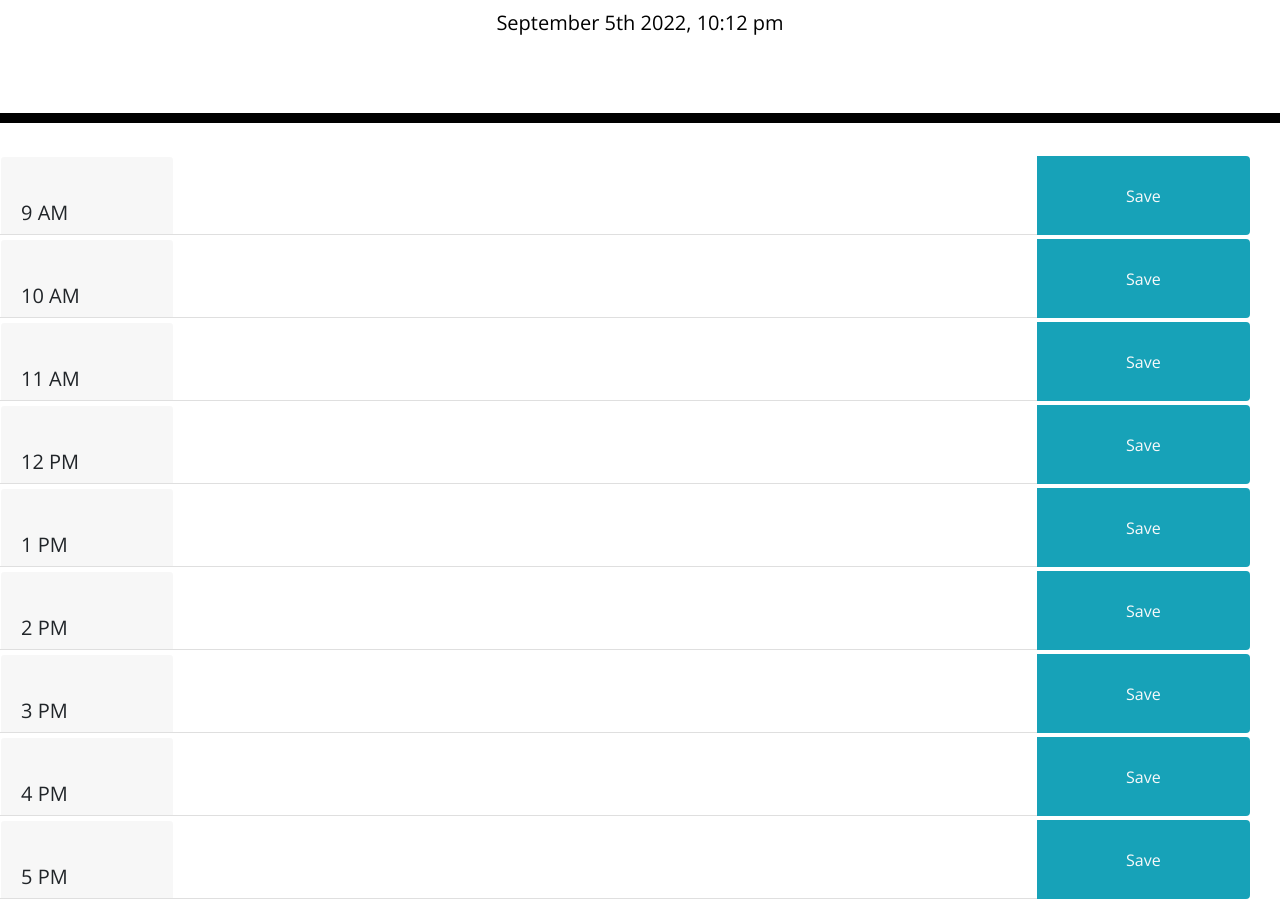
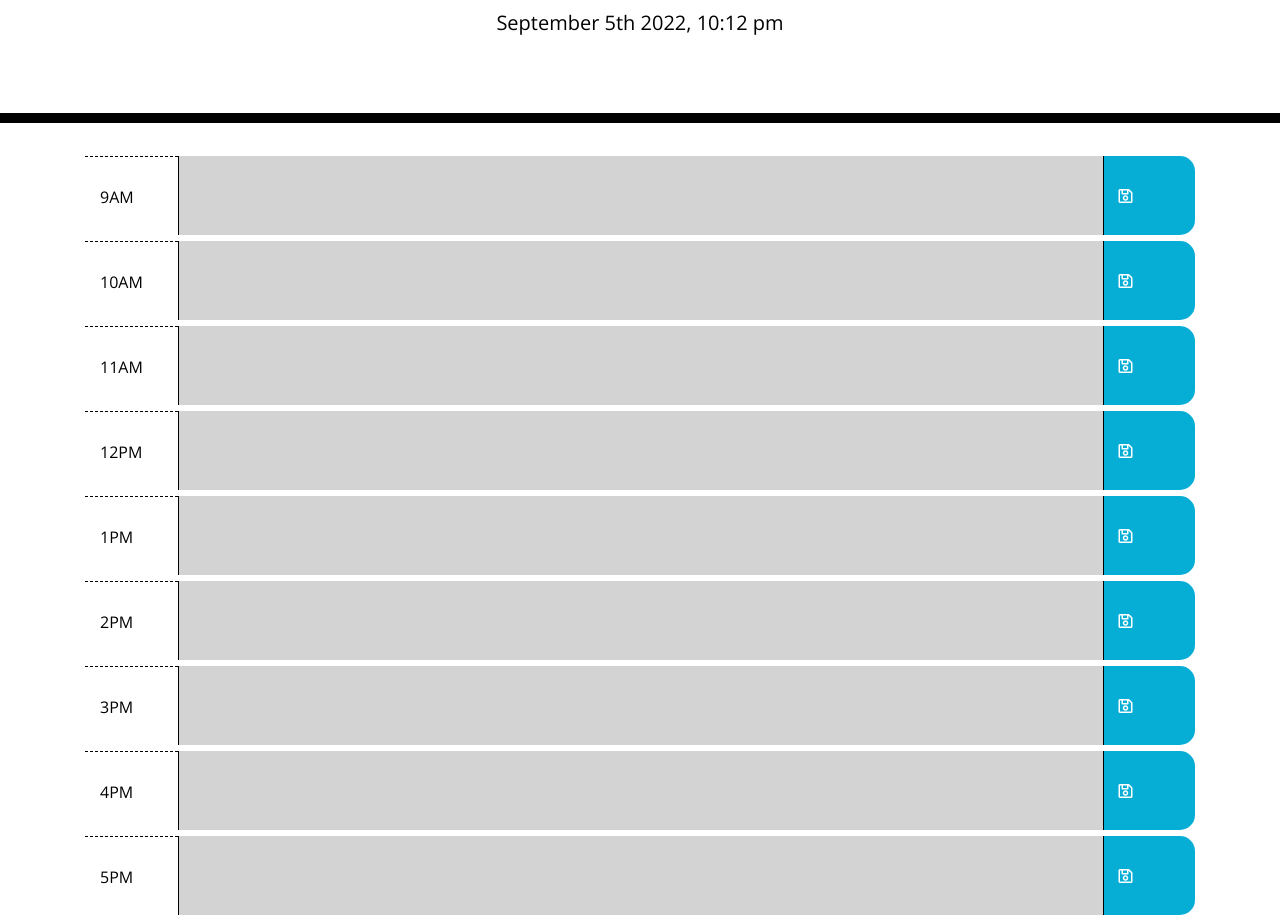
Before and after one commit to llacourciere/workday-scheduler, a plain HTML site: page index.html in a window 1280 px wide. Shown: the part 181-1101 px from the top of the page. Before the commit the page ends 1080 px from the top, so only its background shows below. Drawn offline with nearby package versions, Linux system fonts and the light colour scheme.

Commit message:
createad dynamic time slots

```diff
--- a/assets/css/style.css
+++ b/assets/css/style.css
@@ -34,6 +34,7 @@ textarea{
   white-space: pre-wrap;
   height: 80px;
   border-top: 1px solid white;;
+  margin: 5px auto;
 }
 
 .hour {
--- a/assets/js/script.js
+++ b/assets/js/script.js
@@ -1,5 +1,17 @@
-var appt = {};
 
+let store;
+
+const loadStorage = async ()=>{
+    if(localStorage.hours){
+        let store = await eval(localStorage.hours);
+
+        store.forEach((ms, i) => {
+            $('textarea').eq(i).val(ms);
+        });
+    }
+};
+
+loadStorage();
 //show date and time at top of page
 
 var date = document.querySelector('#currentDay')
@@ -7,44 +19,33 @@ var currentDay = moment();
 
 date.textContent = currentDay.format('MMMM Do YYYY, h:mm a')
 
-var createAppt = function (apptText, apptList) {
-    //create elements that will make up the appt slot
-    var apptLi = $('<li>').addClass('list-group-item');
-    var apptP = $('<p>').addClass('m-1').text(apptText);
+const hours = ['9AM', '10AM', '11AM', '12PM', '1PM', '2PM', '3PM', '4PM', '5PM'];
+let cHour = moment().format('H');
 
-    apptLi.append(apptP);
+hours.forEach((hour, i) => {
+    let rHour = i + 9;
+    document.querySelector('.container').innerHTML += `
+        <div class='row'>
+            <div class='col-md-1 hour'>
+                ${hour}
+            </div>
+            <textarea class='col-md-10 ${rHour < cHour ? "past": rHour > cHour ? "future": "present"}'></textarea>
+            <div class='col-md-1 saveBtn'>
+            <i class="far fa-save"></i>
+            </div>
+        </div>
 
-    $("#list-" + apptList).append(apptLi);
-}
-
-//appt time was clicked
-$('.list-group').on('click', function () {
-
-    var text = $(this)
-        .text()
-        .trim();
-    var textInput = $('<textarea>').addClass('form-control').val(text);
-    $(this).replaceWith(textInput);
-    textInput.trigger('focus');
+    `;
 });
 
-//save button clicked
-$('.save').click(function () {
-    var apptText = $('.task').val();
+const handleClick = ()=> {
+    store = [];
 
-    if (apptText) {
-        createAppt(apptList);
+    for (let i = 0; i < $("textarea").length; i++) {
+        store.push($('textarea').eq(i).val())
+    };
 
-        appt.push({
-            text: apptText
-        });
-        saveAppts();
-    }
+    localStorage.hours = JSON.stringify(store);
+};
 
-})
-
-
-//save appts to local storage
-var saveAppts = function () {
-    localStorage.setItem("appts", JSON.stringify(appt));
-};
+document.querySelector('.saveBtn').addEventListener('click',handleClick);
--- a/index.html
+++ b/index.html
@@ -19,107 +19,8 @@
     <p class="lead">A simple calendar app for scheduling your work day</p>
     <p id="currentDay" class="lead"></p>
   </header>
-  <div class="container col-12">
+  <div class="container">
     <!-- Timeblocks go here -->
-
-    <div class="row flex ">
-      <div class="card row col-10 mb-1 h-100 overflow-hidden">
-        <div  class="card-header col-2">
-          <h5>9 AM</h5>
-        </div>
-
-        <ul id="list-" class="list-group list-group-flush col-8 m-auto p-0 task">
-
-        </ul>
-      </div>
-      <button class="save col-2 mb-1 float-right bg-info text-light border-0 rounded-right">Save</button>
-
-      <div class="card row col-10 mb-1 h-100 overflow-hidden">
-        <div class="card-header col-2">
-          <h5>10 AM</h5>
-        </div>
-
-        <ul id="list-" class="list-group list-group-flush col-8 m-auto p-0 task">
-
-        </ul>
-      </div>
-      <button class="save col-2 mb-1 float-right bg-info text-light border-0 rounded-right">Save</button>
-
-      <div class="card row col-10 mb-1 h-100 overflow-hidden">
-        <div class="card-header col-2">
-          <h5>11 AM</h5>
-        </div>
-
-        <ul id="list-" class="list-group list-group-flush col-8 m-auto p-0 task">
-
-        </ul>
-      </div>
-      <button class="save col-2 mb-1 float-right bg-info text-light border-0 rounded-right">Save</button>
-
-      <div class="card row col-10 mb-1 h-100 overflow-hidden">
-        <div class="card-header col-2">
-          <h5>12 PM</h5>
-        </div>
-
-        <ul id="list-" class="list-group list-group-flush col-8 m-auto p-0 task">
-
-        </ul>
-      </div>
-      <button class="save col-2 mb-1 float-right bg-info text-light border-0 rounded-right">Save</button>
-
-      <div class="card row col-10 mb-1 h-100 overflow-hidden">
-        <div class="card-header col-2">
-          <h5>1 PM</h5>
-        </div>
-
-        <ul id="list-" class="list-group list-group-flush col-8 m-auto p-0 task">
-
-        </ul>
-      </div>
-      <button class="save col-2 mb-1 float-right bg-info text-light border-0 rounded-right">Save</button>
-      <div class="card row col-10 mb-1 h-100 overflow-hidden">
-        <div class="card-header col-2">
-          <h5>2 PM</h5>
-        </div>
-
-        <ul id="list-" class="list-group list-group-flush col-8 m-auto p-0 task">
-
-        </ul>
-      </div>
-      <button class="save col-2 mb-1 float-right bg-info text-light border-0 rounded-right">Save</button>
-      <div class="card row col-10 mb-1 h-100 overflow-hidden">
-        <div class="card-header col-2">
-          <h5>3 PM</h5>
-        </div>
-
-        <ul id="list-" class="list-group list-group-flush col-8 m-auto p-0 task">
-
-        </ul>
-      </div>
-      <button class="save col-2 mb-1 float-right bg-info text-light border-0 rounded-right">Save</button>
-
-      <div class="card row col-10 mb-1 h-100 overflow-hidden">
-        <div class="card-header col-2">
-          <h5>4 PM</h5>
-        </div>
-
-        <ul id="list-" class="list-group list-group-flush col-8 m-auto p-0 task">
-
-        </ul>
-      </div>
-      <button class="save col-2 mb-1 float-right bg-info text-light border-0 rounded-right">Save</button>
-
-      <div class="card row col-10 mb-1 h-100 overflow-hidden">
-        <div class="card-header col-2">
-          <h5>5 PM</h5>
-        </div>
-
-        <ul id="list-" class="list-group list-group-flush col-8 m-auto p-0 task">
-
-        </ul>
-      </div>
-      <button class="save col-2 mb-1 float-right bg-info text-light border-0 rounded-right">Save</button>
-    </div>
 
   </div>
 
```
